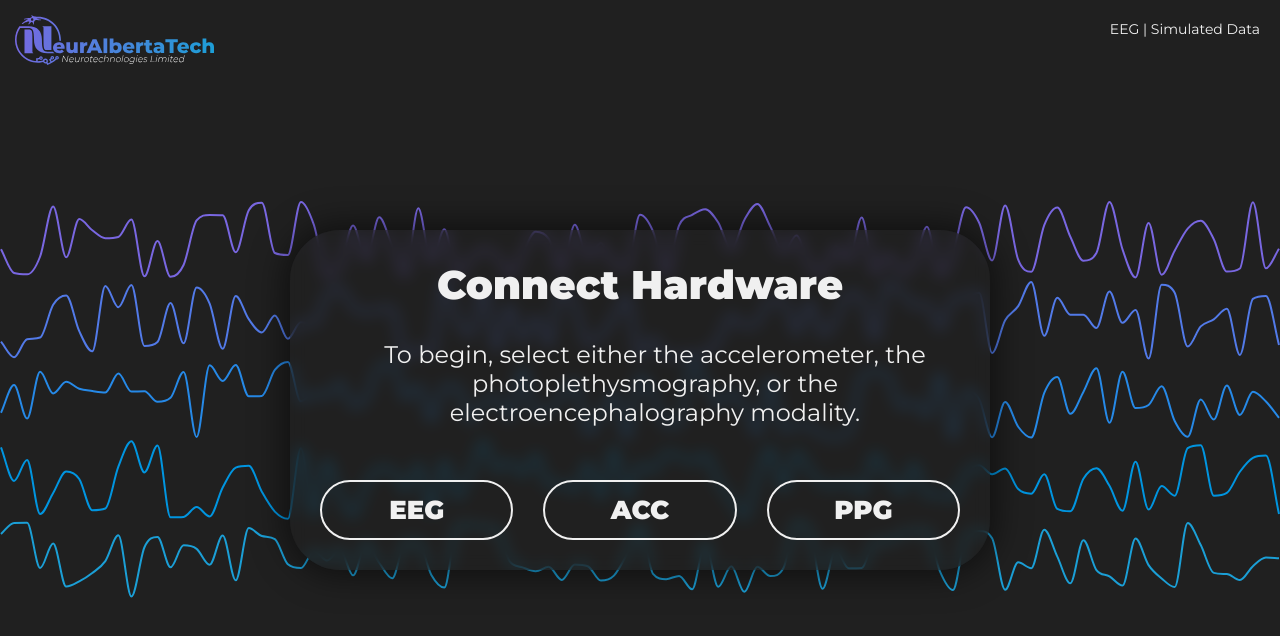
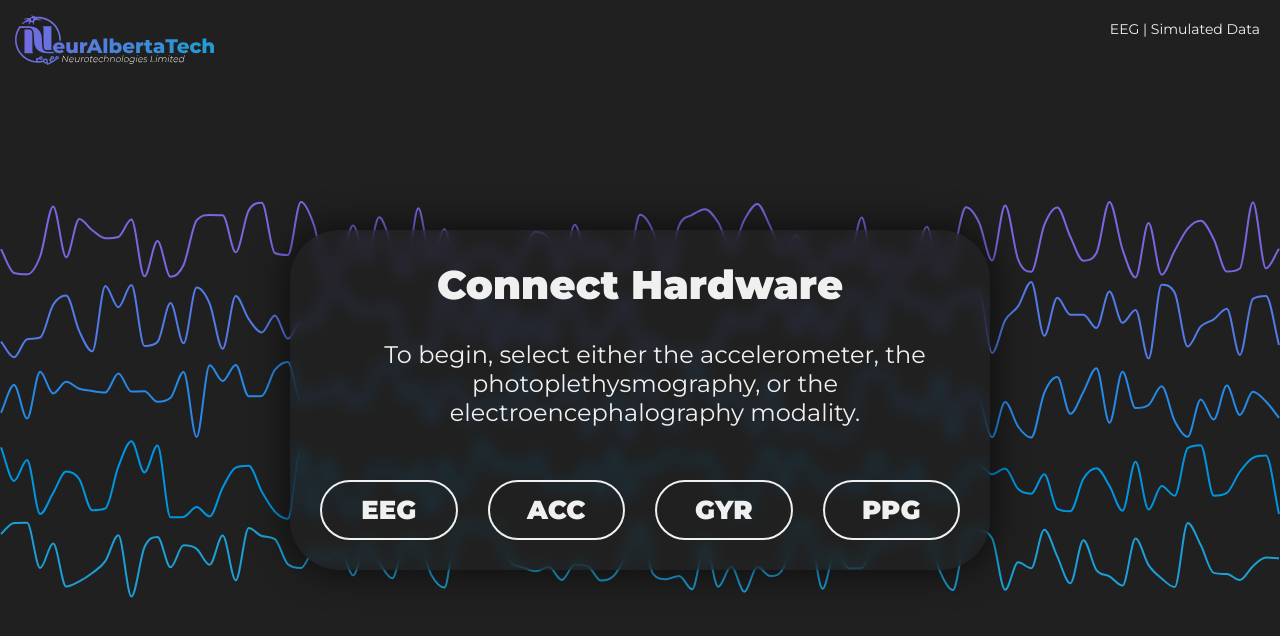
Before and after one commit to neuralbertatech/natDemo, a React (Create React App) app: page / in a window 1280 px wide. Shown: the top 636 px of the page. Built offline with nearby package versions, Linux system fonts and the light colour scheme.

Commit message:
gyr btn added

```diff
--- a/src/App.js
+++ b/src/App.js
@@ -12,16 +12,13 @@ const numEEGChannels = 5;
 const numACCChannels = 3;
 const numPPGChannels = 3;
 
-// var modality = "EEG"
-// var modality = "ACC"
-var modality = "PPG"
-
 var refreshRate = null;
 var recordingTime = null;
 
 const plotSize = 100; // Number of points to show at once
 if(modality == "EEG"){
-  refreshRate = (1000/256); // 256Hz in ms
+  // refreshRate = (1000/256); // 256Hz in ms
+  refreshRate = (1000/85.3333); // 256Hz in ms // museJS sends every 3 samples, so refresh every 3 steps
   recordingTime = 5000; // in ms
 } else {
   refreshRate = (1000/64); // 256Hz in ms
@@ -119,7 +116,6 @@ function App() {
 
       if(verbose) {
         console.log(`${(window.performance.now()-lastTime).toFixed(5)}ms`.padEnd(15) + "| " +  `${lastNAvg.toFixed(5)}`.padEnd(10) + "| " + `${plotResolution}`);
-        console.log(refreshRate);
       }
 
       lastTime = window.performance.now();
--- a/src/components/ModalTwoStage.js
+++ b/src/components/ModalTwoStage.js
@@ -23,6 +23,7 @@ class ModalTwoStage extends React.Component {
 
         <div className={`Modal-button-container ${this.props.stage ? "App-hidden" : ""}`}>
           <div className="Modal-button Modal-button-generic" onClick={() => {this.updateStage("PPG")}}                             >PPG</div>
+          <div className="Modal-button Modal-button-generic" onClick={() => {this.updateStage("GYR")}} style={{marginRight: "0px"}}>GYR</div>
           <div className="Modal-button Modal-button-generic" onClick={() => {this.updateStage("ACC")}} style={{marginRight: "0px"}}>ACC</div>
           <div className="Modal-button Modal-button-generic" onClick={() => {this.updateStage("EEG")}} style={{marginRight: "0px"}}>EEG</div>
         </div>
```
